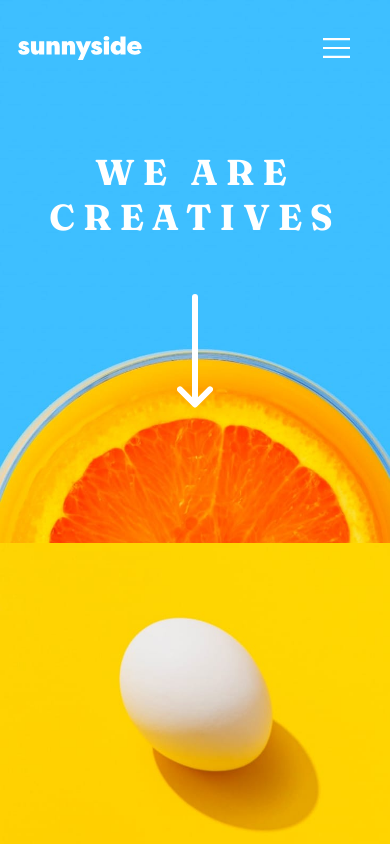
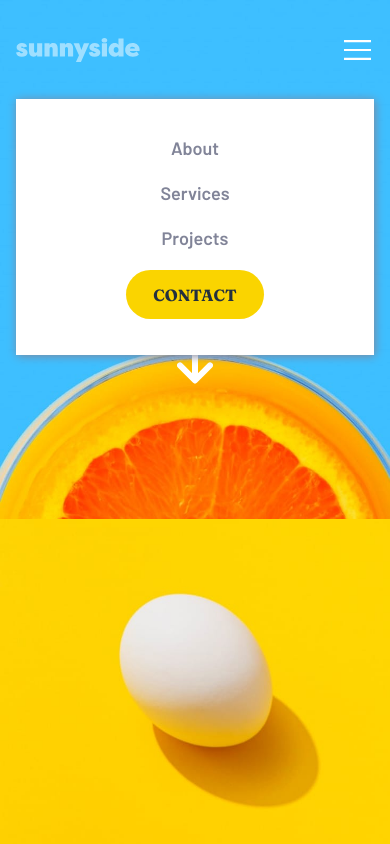
Before and after one commit to thiagoa-martins/sunnyside-agency-landing-page, a React (Create React App) app: page / in a window 390 px wide. Both pictures are taken after a click on the picture 336 px from the left and 48 px from the top of the page. Shown: the top 844 px of the page. Built offline with nearby package versions, Linux system fonts and the light colour scheme.

Commit message:
Add head fixed with menu styles

```diff
--- a/src/objects/head/head.js
+++ b/src/objects/head/head.js
@@ -1,18 +1,27 @@
 import "./head.css";
 import Logo from "../../components/logo/logo";
 import IconHamburger from "../../images/icon-hamburger.svg";
+import Menu from "../../components/menu/menu";
+import Button from "../../components/button/button";
 
 const Head = () => {
   return (
     <div className="head">
       <Logo />
 
+      <div className="head-menu">
         <img
           className="icon-hamburger"
           src={IconHamburger}
           alt="Icon hamburger"
           title="Icon hamburger"
         />
+
+        <nav className="nav">
+          <Menu />
+          <Button label="contact" />
+        </nav>
+      </div>
     </div>
   );
 };
--- a/src/objects/header/header.css
+++ b/src/objects/header/header.css
@@ -4,26 +4,21 @@
   background-size: cover;
 }
 
-.header .head-menu {
-  display: flex;
-  justify-content: space-between;
-}
-
-.header .head-menu nav {
+.header .head .head-menu nav {
   display: flex;
   align-items: center;
 }
 
-.header .head-menu nav .menu {
+.header .head .head-menu nav .menu {
   margin-right: 1.5rem;
 }
 
-.header .head-menu nav .menu li a {
+.header .head .head-menu nav .menu li a {
   color: var(--color-neutral-white);
   font-weight: 500;
 }
 
-.header .head-menu .head .icon-hamburger {
+.header .head .head-menu .icon-hamburger {
   display: none;
   cursor: pointer;
   width: 1.5rem;
@@ -35,54 +30,64 @@
     width: 100%;
   }
 
-  .header .head-menu .head .icon-hamburger {
+  .header .head {
+    position: fixed;
+    width: 92%;
+    left: 4%;
+  }
+
+  .header .head .logo {
+    opacity: .5;
+  }
+
+  .header .head .head-menu .icon-hamburger {
     display: block;
-    position: fixed;
     background-color: #3ebfff;
     padding: 0.2rem;
-    right: 2rem;
+    margin-right: 0;
   }
 
-  .header .head-menu .nav {
+  .header .head .head-menu .nav {
     display: none;
     position: absolute;
-    top: 100%;
-    margin-top: 3rem;
+    margin-top: 2rem;
+    left: 0;
     padding: 2rem 0;
     width: 100%;
+    box-shadow: 1px 1px 0.5rem var(--color-neutral-dark-grayish-blue);
   }
 
-  .header .head-menu .nav a {
+  .header .head .head-menu .nav a {
     display: block;
     text-align: center;
   }
 
-  .header .head-menu .nav a .button {
+  .header .head .head-menu .nav a .button {
     background-color: var(--color-primary-yellow);
   }
 
-  .header .head-menu .nav,
-  .header .head-menu .nav .menu {
+  .header .head .head-menu .nav,
+  .header .head .head-menu .nav .menu {
     flex-direction: column;
     align-items: center;
     justify-content: center;
     background-color: var(--color-neutral-white);
   }
 
-  .header .head-menu nav .menu {
+  .header .head .head-menu .nav .menu {
     margin: 0;
   }
 
-  .header .head-menu .nav .menu li {
+  .header .head .head-menu .nav .menu li {
     margin-bottom: 1rem;
   }
 
-  .header .head-menu .nav .menu li a {
+  .header .head .head-menu .nav .menu li a {
     color: var(--color-neutral-dark-grayish-blue);
     font-weight: 600;
   }
 
-  .header .head-menu .nav .menu li a .button {
+  .header .head .head-menu .nav .menu li a .button {
     margin: 0 auto;
   }
 }
--- a/src/objects/header/header.js
+++ b/src/objects/header/header.js
@@ -2,8 +2,6 @@ import "./header.css";
 import Head from "../../objects/head/head";
 import TitleMain from "../../components/titleMain/titleMain";
 import ArrowDown from "../../components/arrowDown/arrowDown";
-import Menu from "../../components/menu/menu";
-import Button from "../../components/button/button";
 
 const handleHeader = (event) => {
   const nav = document.querySelector(".nav");
@@ -19,14 +17,7 @@ const Header = () => {
   return (
     <header className="header" id="header" onClick={handleHeader}>
       <div className="container">
-        <div className="head-menu">
-          <Head />
-
-          <nav className="nav">
-            <Menu />
-            <Button label="contact" />
-          </nav>
-        </div>
+        <Head />
 
         <TitleMain />
         <ArrowDown />
--- a/src/styles/elements/base.css
+++ b/src/styles/elements/base.css
@@ -17,7 +17,7 @@ body {
 }
 
 
-@media screen and (max-width: 480px) {
+@media screen and (max-width: 710px) {
   .container {
     padding: 2rem 1rem 0;
   }
```
Lines whose indentation alone changed are shown as unchanged.
